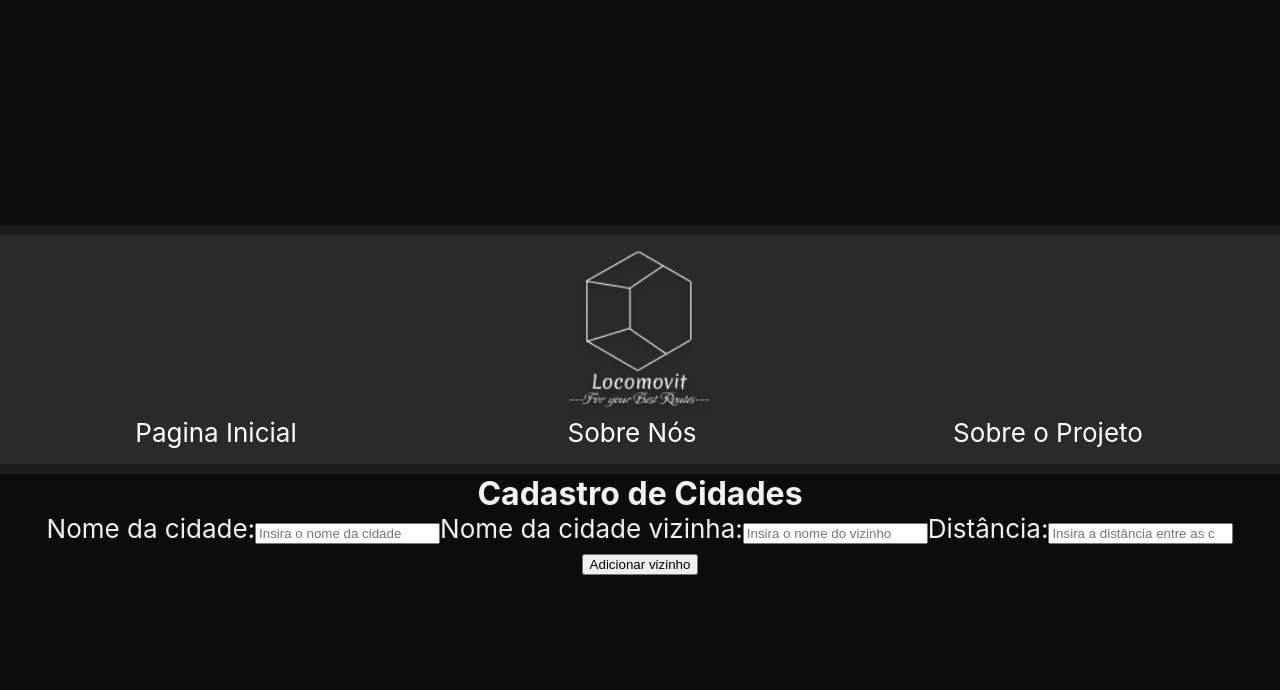
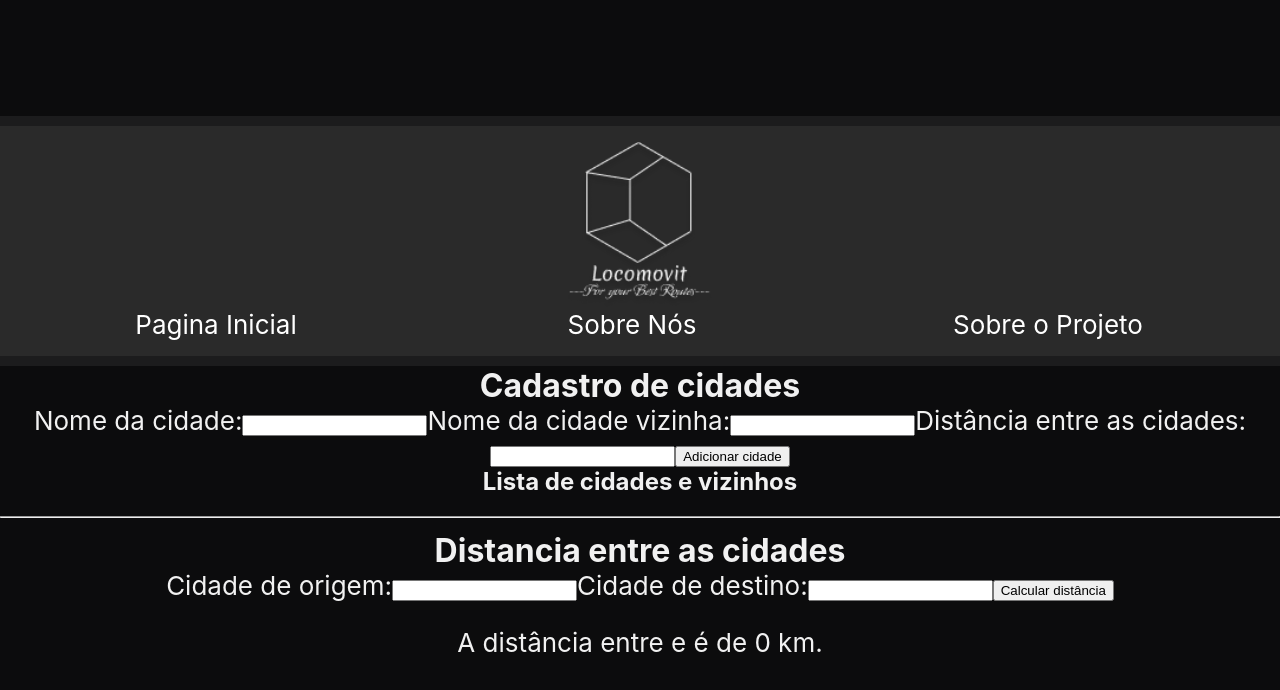
Before and after one commit to projeto-de-algoritmos/Grafos1_Locomovit, a React (Create React App) app in the folder locomovit/: page / in a window 1280 px wide. Shown: the top 690 px of the page. Built offline with nearby package versions, Linux system fonts and the light colour scheme.

Commit message:
adicionando a funcionalidade de calcular o menor caminho entre as cidades

```diff
--- a/locomovit/src/components/Main.js
+++ b/locomovit/src/components/Main.js
@@ -11,6 +11,7 @@ export const Main = () => {
             </header>
             <body>
                 <NewCities />
+
             </body>
         </>
     )
--- a/locomovit/src/components/newCities.js
+++ b/locomovit/src/components/newCities.js
@@ -12,6 +12,7 @@ function NewCities() {
       // Cria um novo nó no grafo para a cidade
       graph[cityName] = [{ cidade: neighborName, distancia: distance }];
     }
+
     // Verifica se o vizinho já existe no grafo
     if (!graph[neighborName]) {
       // Cria um novo nó no grafo para o vizinho
@@ -26,6 +27,7 @@ function NewCities() {
         graph[neighborName].push({ cidade: cityName, distancia: distance });
       }
     }
+
     // Atualiza o estado do componente com o novo grafo
     setGraph({ ...graph });
   }
@@ -39,58 +41,94 @@ function NewCities() {
     event.target.reset();
   }
 
+  function shortestPaths(graph, start) {
+    const queue = [start];
+    const visited = {};
+    const distanceMap = {};
+    const previousMap = {};
+
+    visited[start] = true;
+    distanceMap[start] = 0;
+
+    while (queue.length > 0) {
+      const currentCity = queue.shift();
+      const neighbors = graph[currentCity] || [];
+
+      for (let i = 0; i < neighbors.length; i++) {
+        const neighbor = neighbors[i].cidade;
+        const distance = parseFloat(neighbors[i].distancia); // converter para float
+        const tentativeDistance = distanceMap[currentCity] + distance;
+
+        if (!visited[neighbor] || tentativeDistance < distanceMap[neighbor]) {
+          visited[neighbor] = true;
+          distanceMap[neighbor] = tentativeDistance;
+          previousMap[neighbor] = currentCity;
+          queue.push(neighbor);
+        }
+      }
+    }
+
+    return { distanceMap, previousMap };
+  }
+
+
+  function handleCalculateDistance(event) {
+    event.preventDefault();
+    const { distanceMap } = shortestPaths(graph, origin);
+
+    if (distanceMap[destination] !== undefined) {
+      setDistance(distanceMap[destination]);
+    } else {
+      setDistance(0);
+    }
+  }
+
+  const [origin, setOrigin] = useState("");
+  const [destination, setDestination] = useState("");
+  const [distance, setDistance] = useState(0);
+
   return (
     <>
       <head>
         <title>Cadastro de cidades</title>
         </head>
       <body>
-        <h1>Cadastro de Cidades</h1>
-        <form id="city-form" onSubmit={handleSubmit}>
+        <h1>Cadastro de cidades</h1>
+        <form onSubmit={handleSubmit}>
           <label htmlFor="cityName">Nome da cidade:</label>
-          <input
-            type="text"
-            id="cityName"
-            name="cityName"
-            placeholder="Insira o nome da cidade"
-            required
-          />
+          <input type="text" id="cityName" name="cityName" />
+          <label htmlFor="neighborName">Nome da cidade vizinha:</label>
+          <input type="text" id="neighborName" name="neighborName" />
+          <label htmlFor="distance">Distância entre as cidades:</label>
+          <input type="number" id="distance" name="distance" />
+          <button type="submit">Adicionar cidade</button>
+        </form>
 
-          <label htmlFor="neighborName">Nome da cidade vizinha:</label>
-          <input
-            type="text"
-            id="neighborName"
-            name="neighborName"
-            placeholder="Insira o nome do vizinho"
-            required
-          />
-          <label htmlFor="distance">Distância:</label>
-          <input
-            type="number"
-            id="distance"
-            name="distance"
-            placeholder="Insira a distância entre as cidades"
-            min="0"
-            required
-          />
-          <button type="submit">Adicionar vizinho</button>
+        <h2>Lista de cidades e vizinhos</h2>
         <ul>
-            {Object.entries(graph).map(([city, neighbors], index) => (
+            {Object.keys(graph).map((cityName, index) => (
             <li key={index}>
-                {city}:{" "}
-                {neighbors.map((neighbor, index) => (
+                {cityName} - Vizinhos:{" "}
+                {graph[cityName].map((edge, index) => (
                 <span key={index}>
-                        {neighbor.cidade} ({neighbor.distancia} km)
-                        {index === neighbors.length - 1 ? "" : ", "}
+                    {edge.cidade} ({edge.distancia} km){" "}
                 </span>
                 ))}
             </li>
             ))}
         </ul>
+        <hr />
+        <h1>Distancia entre as cidades</h1>
+        <form onSubmit={handleCalculateDistance}>
+          <label htmlFor="origin">Cidade de origem:</label>
+          <input type="text" id="origin" name="origin" value={origin} onChange={(event) => setOrigin(event.target.value)} />
+          <label htmlFor="destination">Cidade de destino:</label>
+          <input type="text" id="destination" name="destination" value={destination} onChange={(event) => setDestination(event.target.value)} />
+          <button type="submit">Calcular distância</button>
         </form>
+        <p>A distância entre {origin} e {destination} é de {distance} km.</p>
       </body>
     </>
   );
 }
-
 export default NewCities;
```
Lines whose indentation alone changed are shown as unchanged.
